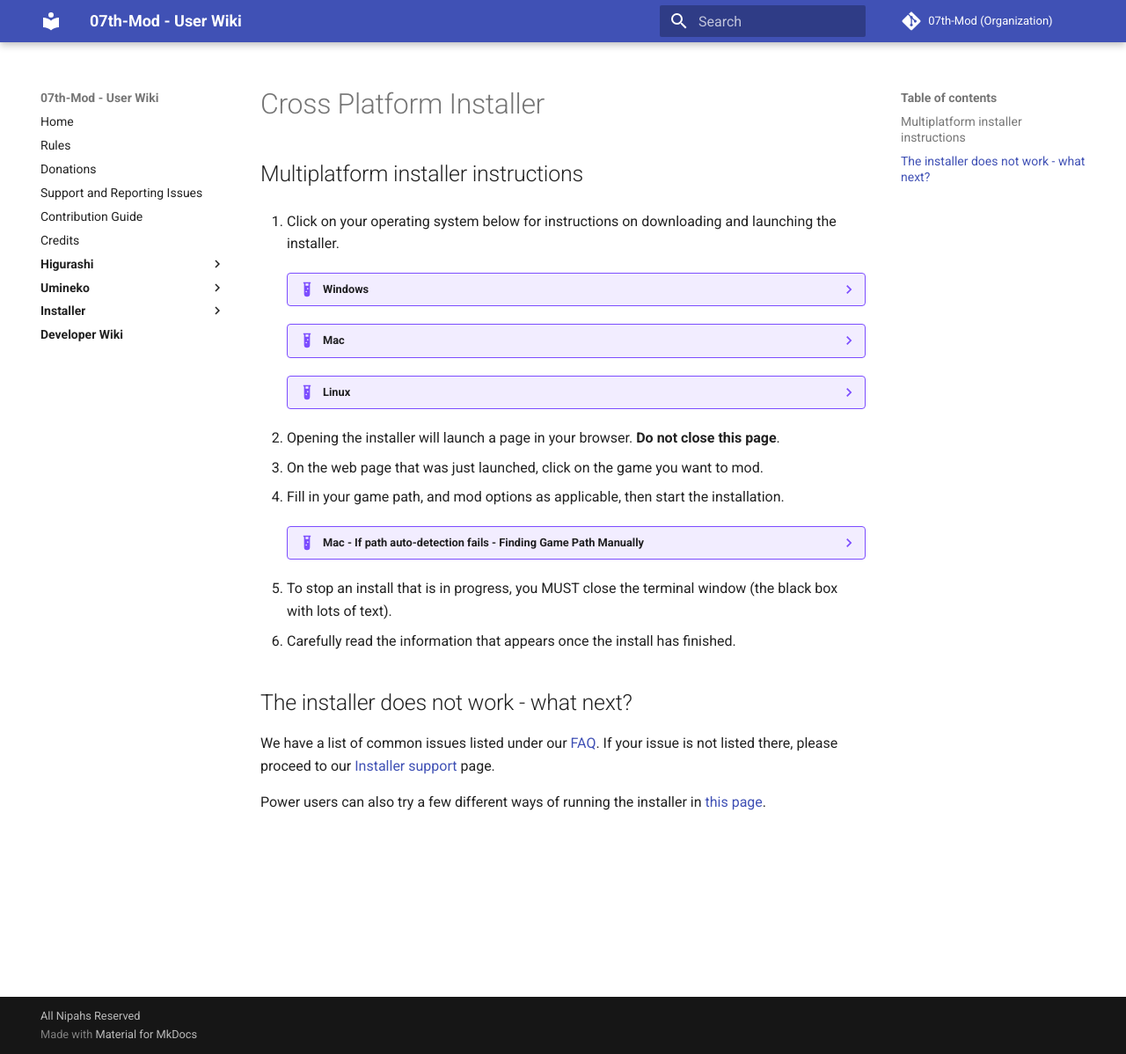
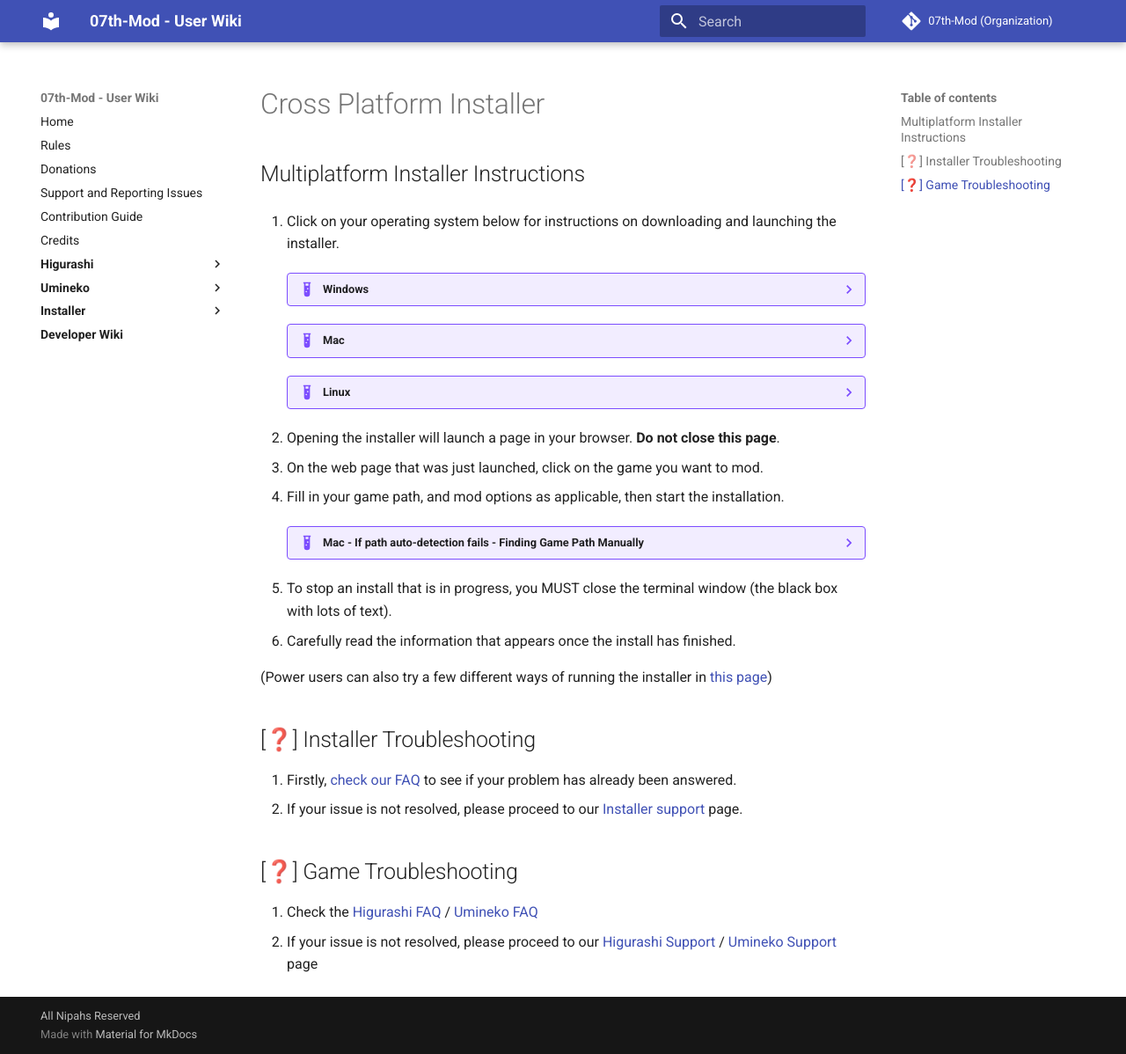
Before and after one commit to 07th-mod/wiki, an MkDocs documentation site: the page built from docs/Snippets/Cross-Platform-Installer.md, in a window 1280 px wide and 1198 px high. Shown: the whole window at 88% size. Built offline with MkDocs 1.6.1 and Material for MkDocs 9.7.7, drawn with Linux system fonts in a browser that asks for light colours.

Commit message:
Add support pages for umineko/higurashi, link from installer instructions page - support pages tell users where to go/what to do if their probelms aren't resolved by the FAQ

```diff
--- a/docs/Higurashi/FAQ.md
+++ b/docs/Higurashi/FAQ.md
@@ -63,3 +63,7 @@
 
 This OST remake effort was started before the April patch. It contains handmade remakes of several music tracks from the original release (pre-2019) - [Click here to listen to audio samples](https://radiataalice.bandcamp.com/album/hinamizawa-syndrome-vol-1)
 This patch was created as more of a side-project to see how the midis in the original 1999 soundtrack could be improved upon with modern instruments, and also to fix clipping and distortion issues in the original Steam release.
+
+## I have some other problem!
+
+Please proceed to the [Higurashi Support](support.md) page
--- /dev/null
+++ b/docs/Higurashi/support.md
@@ -0,0 +1,37 @@
+# How to get Higurashi support
+
+Support is currently available:
+
+- On the `#higu_support` channel of our [Discord Server](https://discord.gg/pf5VhF9)
+- On the Github Issues page for each chapter (Github Account required):
+
+<table style="margin-left: 80px">
+<thead>
+<tr class="header">
+<th>Github Issues Links</th>
+<th></th>
+</tr>
+</thead>
+<tbody>
+<td>
+    <a href="https://github.com/07th-mod/onikakushi/issues">Onikakushi Ch.1</a><br>
+    <a href="https://github.com/07th-mod/watanagashi/issues">Watanagashi Ch.2</a><br>
+    <a href="https://github.com/07th-mod/himatsubushi/issues">Himatsubushi Ch.3</a><br>
+    <a href="https://github.com/07th-mod/meakashi/issues">Meakashi Ch.4</a><br>
+</td>
+<td>
+    <a href="https://github.com/07th-mod/tsumihoroboshi/issues">Tsumihoroboshi Ch.5</a><br>
+    <a href="https://github.com/07th-mod/minagoroshi/issues">Minagoroshi Ch.6</a><br>
+    <a href="https://github.com/07th-mod/tatarigoroshi/issues">Tatarigoroshi Ch.7</a><br>
+    <a href="https://github.com/07th-mod/higurashi-console-arcs">Console Arcs</a><br>
+</td>
+</tbody>
+</table>
+
+When asking for support, please provide the following:
+
+- A description, screenshots and/or error messages of the issue
+- The game log, called `output_log.txt`:
+      - On Windows, the log is located in the `HigurashiEp0X_Data` folder, in the game folder.
+      - On MacOS, the log is located at `/Users/<yourusername>/Library/Logs/Unity/Player.log`
+      - On Linux (**TODO: fill out Linux log location**)
--- a/docs/Snippets/Cross-Platform-Installer.md
+++ b/docs/Snippets/Cross-Platform-Installer.md
@@ -1,4 +1,4 @@
-## Multiplatform installer instructions
+## Multiplatform Installer Instructions
 
 1. Click on your operating system below for instructions on downloading and launching the installer.
 
@@ -55,8 +55,14 @@
 5. To stop an install that is in progress, you MUST close the terminal window (the black box with lots of text).
 6. Carefully read the information that appears once the install has finished.
 
-## The installer does not work - what next?
+(Power users can also try a few different ways of running the installer in [this page](../Installer/power-users.md))
 
-We have a list of common issues listed under our [FAQ](../Installer/faq.md). If your issue is not listed there, please proceed to our [Installer support](../Installer/support.md) page.
+## [❓] Installer Troubleshooting
 
-Power users can also try a few different ways of running the installer in [this page](../Installer/power-users.md).
+1. Firstly, [check our FAQ](../Installer/faq.md) to see if your problem has already been answered.
+2. If your issue is not resolved, please proceed to our [Installer support](../Installer/support.md) page.
+
+## [❓] Game Troubleshooting
+
+1. Check the [Higurashi FAQ](../Higurashi/FAQ.md) / [Umineko FAQ](../Umineko/Umineko-Part-0-TroubleShooting-and-FAQ.md)
+2. If your issue is not resolved, please proceed to our [Higurashi Support](../Higurashi/support.md) / [Umineko Support](../Umineko/support.md) page
--- a/docs/Umineko/Umineko-Part-0-TroubleShooting-and-FAQ.md
+++ b/docs/Umineko/Umineko-Part-0-TroubleShooting-and-FAQ.md
@@ -140,13 +140,4 @@
 
 ## I have some other problem!
 
-If you have an issue with the game itself crashing or behaving very badly, please start the game in Debug mode by double clicking `Umineko5to8_DebugMode.bat` (if you don't have it, [download this and rename it as a .bat file](https://github.com/07th-mod/resources/raw/master/umineko-question/utilities/StartUminekoInDebugMode.bat)). Once you make game crash, submit the stdout.txt and stderr.txt text files to us. On Linux you can view errors by launching the game from a console window.
-
-You can send them to us on our Discord server:
-
-- `#umi_support` @ [https://discord.gg/acSbBtD](https://discord.gg/acSbBtD). **Please do not post any spoilers there.**
-
-You can also submit them on our Github Issues page:
-
-- [Question Arcs Issues Page](https://github.com/07th-mod/umineko-question/issues)
-- [Answer Arcs Issues Page](https://github.com/07th-mod/umineko-answer/issues)
+Please proceed to the [Umineko Support](support.md) page.
--- /dev/null
+++ b/docs/Umineko/support.md
@@ -0,0 +1,18 @@
+# How to get Umineko support
+
+Support is currently available:
+
+- On the `#umi_support` channel of our [Discord Server](https://discord.gg/pf5VhF9)
+- On our Github Issues page (Github Account required):
+  - [Question Arcs Issues Page](https://github.com/07th-mod/umineko-question/issues)
+  - [Answer Arcs Issues Page](https://github.com/07th-mod/umineko-answer/issues)
+
+When asking for support, please provide the following:
+
+- A description, screenshots and/or error messages of the issue. Some text near where the problem occurs also helps us locate when in the game you are encountering the issue.
+- If you have an issue with the game itself crashing or behaving very badly, submit the game log to us:
+    1. To get the game log Windows:
+        - Start the game in Debug mode by double clicking `Umineko1to4_DebugMode.bat` or `Umineko5to8_DebugMode.bat`, located in the game folder.
+        - An folder will immediately popup showing the `stdout.txt` and `stderr.txt` files, but don't submit them yet.
+        - Play the game until you make game crash, then submit the `stdout.txt` and `stderr.txt` text files to us.
+    2. On Linux or Mac you can view errors by launching the game from a console windows
--- a/mkdocs.yml
+++ b/mkdocs.yml
@@ -18,6 +18,7 @@
         - 2b. Manual Installation: Higurashi/Manual-Installation.md
         - 3. Voices-only Patch: Higurashi/Higurashi-Part-1.1---Voices-only-Patch.md
         - 4. FAQ: Higurashi/FAQ.md
+        - 5. Getting Support: Higurashi/support.md
     - <b>Umineko</b>:
         - 1. Intro (START HERE): Umineko/Umineko-Getting-started.md
         - 2. Mod Options: Umineko/Umineko-Mod-Options.md
@@ -26,6 +27,7 @@
         - 3c. Manual Voices-only : Umineko/Umineko-Part-1.1---Voices-only-Patch.md
         - 4. Umineko Tsubasa and Hane: Umineko/Tsubasa-Hane.md
         - 5. FAQ/Troubleshooting: Umineko/Umineko-Part-0-TroubleShooting-and-FAQ.md
+        - 6. Getting Support: Umineko/support.md
     - <b>Installer</b>:
         - 1. FAQ: Installer/faq.md
         - 2. Getting support: Installer/support.md
```
Also changed, not shown: docs/Installer/support.md (+3 -3 lines).
